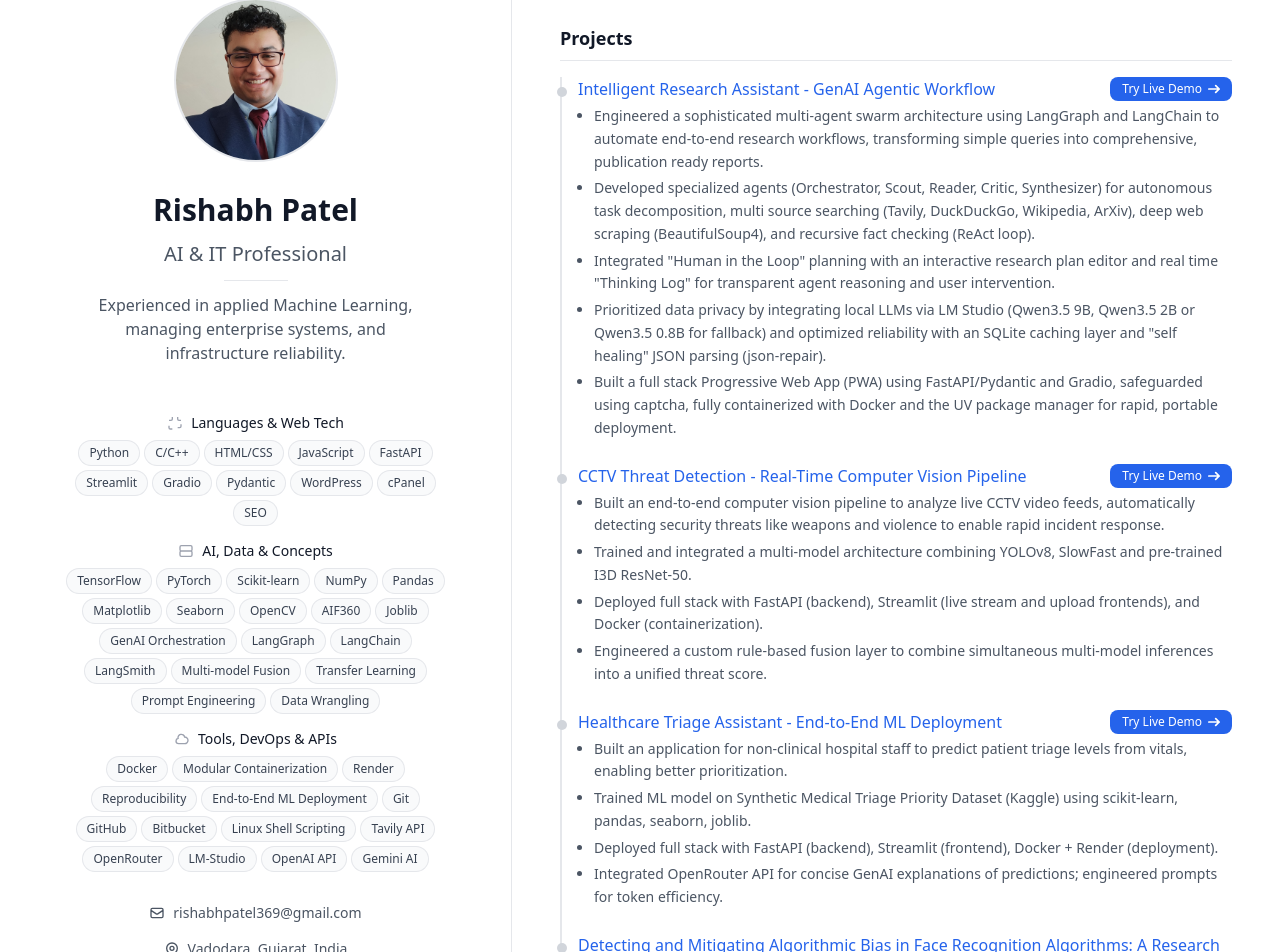
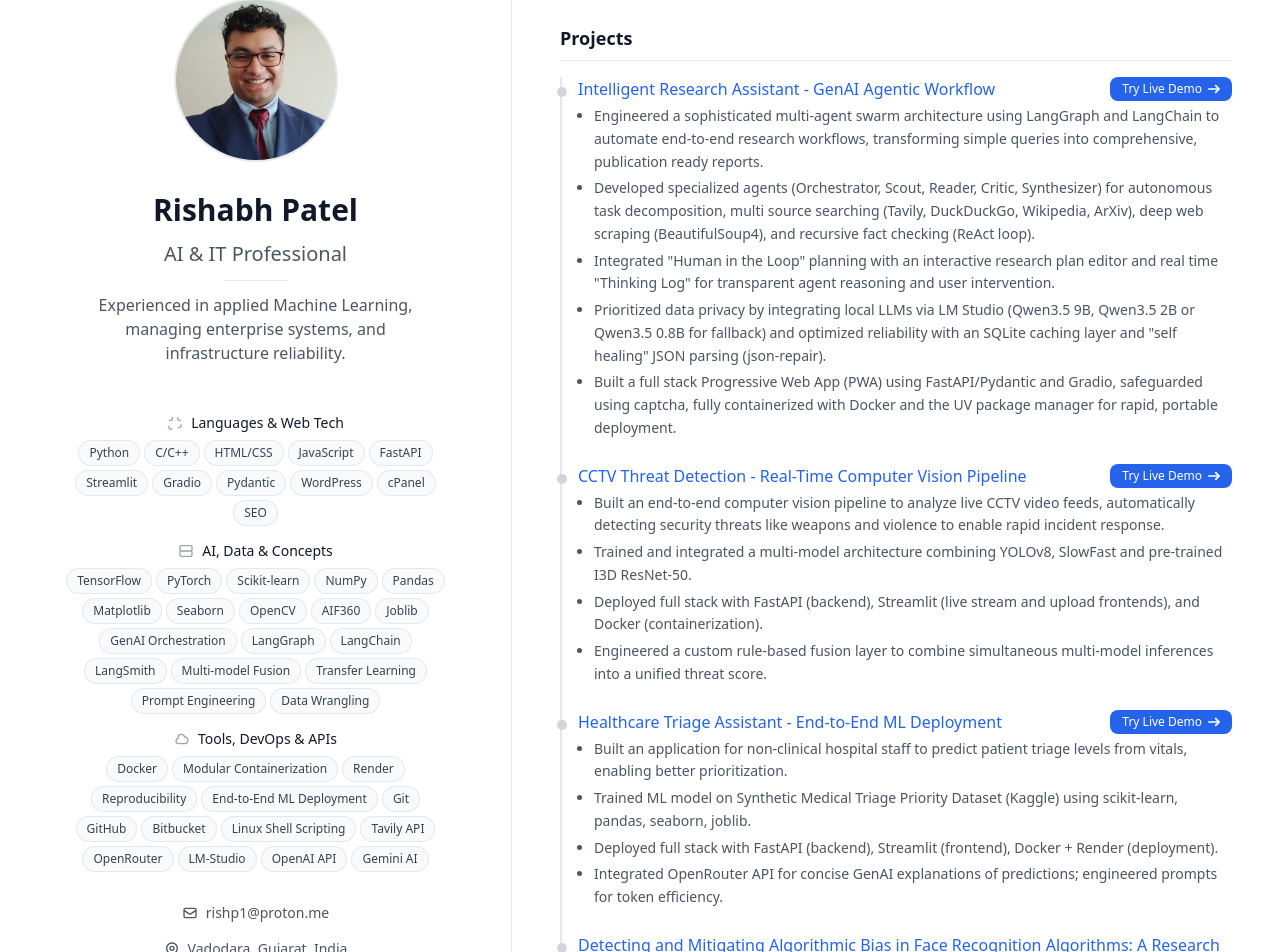
Before and after one commit to rishabhpatel9/Portfolio, a Next.js app in the folder minimalist-portfolio-template/: page / in a window 1280 px wide. Shown: the top 952 px of the page. Built offline with nearby package versions, Linux system fonts and the light colour scheme.

Commit message:
updated email

```diff
--- a/minimalist-portfolio-template/app/components/ProfileSection.tsx
+++ b/minimalist-portfolio-template/app/components/ProfileSection.tsx
@@ -29,8 +29,8 @@ const ProfileSection = () => {
 						<svg className="w-4 h-4 text-gray-600 dark:text-gray-400" viewBox="0 0 24 24" fill="none" stroke="currentColor" strokeWidth="2">
 							<path d="M3 8l7.89 5.26a2 2 0 002.22 0L21 8M5 19h14a2 2 0 002-2V7a2 2 0 00-2-2H5a2 2 0 00-2 2v10a2 2 0 002 2z" />
 						</svg>
-						<a href="mailto:rishabhpatel369@gmail.com" className="text-sm text-gray-600 dark:text-gray-400 hover:text-gray-900 dark:hover:text-white">
-							rishabhpatel369@gmail.com
+						<a href="mailto:rishp1@proton.me" className="text-sm text-gray-600 dark:text-gray-400 hover:text-gray-900 dark:hover:text-white">
+							rishp1@proton.me
 						</a>
 					</div>
 
@@ -44,7 +44,7 @@ const ProfileSection = () => {
 
 					<div className="pt-2 flex justify-center">
 						<a
-							href="/resume-download/resume.pdf"
+							href="/resume-download/Rishabh Patel - Resume.pdf"
 							download
 							className="inline-flex items-center px-4 py-2 text-sm font-medium text-gray-900 bg-white border border-gray-200 rounded-lg hover:bg-gray-100 hover:text-blue-700 focus:z-10 focus:ring-4 focus:outline-none focus:ring-gray-100 focus:text-blue-700 dark:bg-gray-800 dark:text-gray-400 dark:border-gray-600 dark:hover:text-white dark:hover:bg-gray-700 dark:focus:ring-gray-700 transition-colors duration-200"
 						>
```
Also changed, not shown: 2 other files (tests, documents, lock files or other folders).
